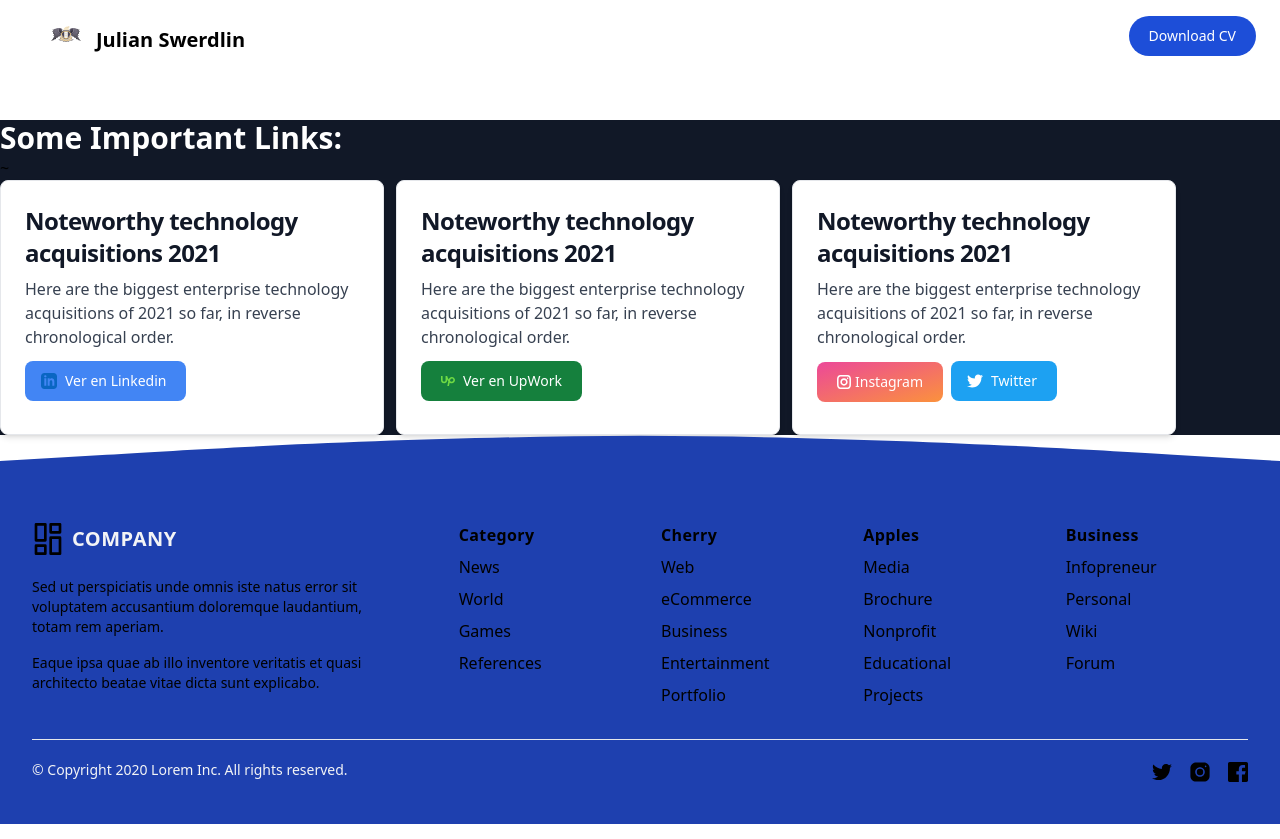
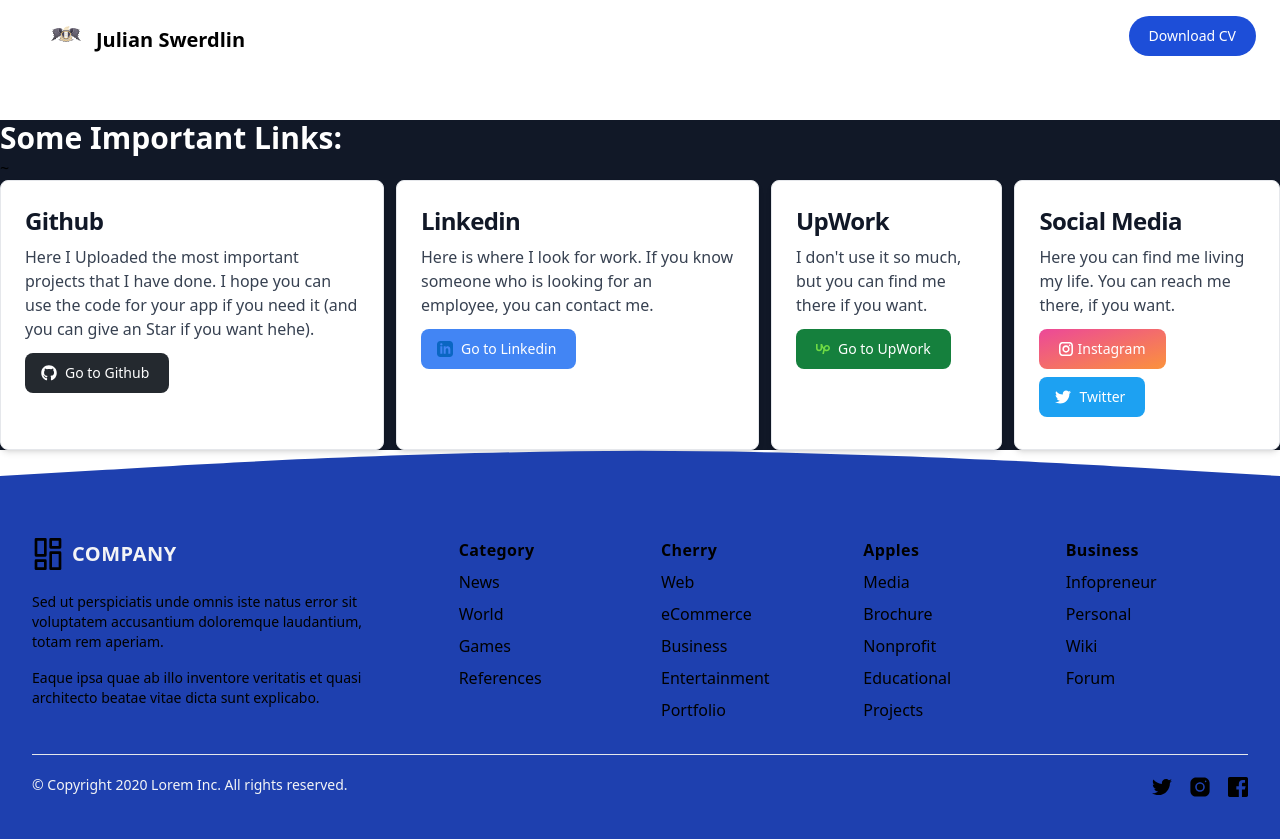
Before and after one commit to juliswer/portfolio2022, a Next.js app: page /components/Cards in a window 1280 px wide. Built offline with nearby package versions, Linux system fonts and the light colour scheme.

Commit message:
index changes

```diff
--- a/src/pages/components/Cards.jsx
+++ b/src/pages/components/Cards.jsx
@@ -1,30 +1,7 @@
-import React, { useState, useEffect } from "react";
-import axios from "axios";
 import { SiUpwork } from "react-icons/si";
 import { GrInstagram } from "react-icons/gr";
 
 const Cards = () => {
-  const [infoGit, setInfoGit] = useState(null);
-
-  const petHTTP = async () => {
-    try {
-      if (infoGit === null) {
-        const res = await axios.get("https://api.github.com/users/juliswer");
-        const data = res.data;
-        setInfoGit(data);
-      }
-    } catch (error) {
-      console.log(error);
-    }
-  };
-
-  useEffect(() => {
-    if (infoGit === null) {
-      return <h2>No se pudo encontrar</h2>;
-    }
-
-    petHTTP();
-  }, []);
 
   return (
     <div className="my-10 mb-10">
@@ -33,20 +10,20 @@ const Cards = () => {
       </h2>{" "}
       ~{"\n"}
       <div className="flex gap-3">
-        {infoGit !== null && (
           <div className="p-6 max-w-sm bg-white rounded-lg border border-gray-200 shadow-md dark:bg-gray-800 dark:border-gray-700">
             <a href="#">
               <h5 className="mb-2 text-2xl font-bold tracking-tight text-gray-900 dark:text-white">
-                {infoGit !== null && infoGit.name}
+                Github
               </h5>
             </a>
             <p className="mb-3 font-normal text-gray-700 dark:text-gray-400">
-              Here are the biggest enterprise technology acquisitions of 2021 so
-              far, in reverse chronological order.
+              Here I Uploaded the most important projects that I have done. I hope you can use the code for your app if you need it (and you can give an Star if you want hehe).
             </p>
             <a
               type="button"
-              href={infoGit && infoGit.html_url}
+              href="https://www.github.com/juliswer"
+              target="_blank"
+              rel="noreferrer"
               className="text-white bg-[#24292F] hover:bg-[#24292F]/90 focus:ring-4 focus:ring-[#24292F]/50 font-medium rounded-lg text-sm px-5 py-2.5 text-center inline-flex items-center dark:focus:ring-gray-500 dark:hover:bg-[#050708]/30 mr-2 mb-2"
             >
               <svg
@@ -64,22 +41,23 @@ const Cards = () => {
                   d="M165.9 397.4c0 2-2.3 3.6-5.2 3.6-3.3 .3-5.6-1.3-5.6-3.6 0-2 2.3-3.6 5.2-3.6 3-.3 5.6 1.3 5.6 3.6zm-31.1-4.5c-.7 2 1.3 4.3 4.3 4.9 2.6 1 5.6 0 6.2-2s-1.3-4.3-4.3-5.2c-2.6-.7-5.5 .3-6.2 2.3zm44.2-1.7c-2.9 .7-4.9 2.6-4.6 4.9 .3 2 2.9 3.3 5.9 2.6 2.9-.7 4.9-2.6 4.6-4.6-.3-1.9-3-3.2-5.9-2.9zM244.8 8C106.1 8 0 113.3 0 252c0 110.9 69.8 205.8 169.5 239.2 12.8 2.3 17.3-5.6 17.3-12.1 0-6.2-.3-40.4-.3-61.4 0 0-70 15-84.7-29.8 0 0-11.4-29.1-27.8-36.6 0 0-22.9-15.7 1.6-15.4 0 0 24.9 2 38.6 25.8 21.9 38.6 58.6 27.5 72.9 20.9 2.3-16 8.8-27.1 16-33.7-55.9-6.2-112.3-14.3-112.3-110.5 0-27.5 7.6-41.3 23.6-58.9-2.6-6.5-11.1-33.3 2.6-67.9 20.9-6.5 69 27 69 27 20-5.6 41.5-8.5 62.8-8.5s42.8 2.9 62.8 8.5c0 0 48.1-33.6 69-27 13.7 34.7 5.2 61.4 2.6 67.9 16 17.7 25.8 31.5 25.8 58.9 0 96.5-58.9 104.2-114.8 110.5 9.2 7.9 17 22.9 17 46.4 0 33.7-.3 75.4-.3 83.6 0 6.5 4.6 14.4 17.3 12.1C428.2 457.8 496 362.9 496 252 496 113.3 383.5 8 244.8 8zM97.2 352.9c-1.3 1-1 3.3 .7 5.2 1.6 1.6 3.9 2.3 5.2 1 1.3-1 1-3.3-.7-5.2-1.6-1.6-3.9-2.3-5.2-1zm-10.8-8.1c-.7 1.3 .3 2.9 2.3 3.9 1.6 1 3.6 .7 4.3-.7 .7-1.3-.3-2.9-2.3-3.9-2-.6-3.6-.3-4.3 .7zm32.4 35.6c-1.6 1.3-1 4.3 1.3 6.2 2.3 2.3 5.2 2.6 6.5 1 1.3-1.3 .7-4.3-1.3-6.2-2.2-2.3-5.2-2.6-6.5-1zm-11.4-14.7c-1.6 1-1.6 3.6 0 5.9 1.6 2.3 4.3 3.3 5.6 2.3 1.6-1.3 1.6-3.9 0-6.2-1.4-2.3-4-3.3-5.6-2z"
                 ></path>
               </svg>
-              Ver en Github
+              Go to Github
             </a>
           </div>
-        )}
         <div className="p-6 max-w-sm bg-white rounded-lg border border-gray-200 shadow-md dark:bg-gray-800 dark:border-gray-700">
           <a href="#">
             <h5 className="mb-2 text-2xl font-bold tracking-tight text-gray-900 dark:text-white">
-              Noteworthy technology acquisitions 2021
+              Linkedin
             </h5>
           </a>
           <p className="mb-3 font-normal text-gray-700 dark:text-gray-400">
-            Here are the biggest enterprise technology acquisitions of 2021 so
-            far, in reverse chronological order.
+            Here is where I look for work. If you know someone who is looking for an employee, you can contact me.
           </p>
-          <button
+          <a
+            href="https://www.linkedin.com/in/julian-swerdlin/"
             type="button"
+            target="_blank"
+            rel="noreferrer"
             className="text-white bg-[#4285F4] hover:bg-[#24292F]/90 focus:ring-4 focus:ring-[#24292F]/50 font-medium rounded-lg text-sm px-5 py-2.5 text-center inline-flex items-center dark:focus:ring-gray-500 dark:hover:bg-[#050708]/30 mr-2 mb-2"
           >
             <svg
@@ -92,44 +70,52 @@ const Cards = () => {
             >
               <path d="M19 0h-14c-2.761 0-5 2.239-5 5v14c0 2.761 2.239 5 5 5h14c2.762 0 5-2.239 5-5v-14c0-2.761-2.238-5-5-5zm-11 19h-3v-11h3v11zm-1.5-12.268c-.966 0-1.75-.79-1.75-1.764s.784-1.764 1.75-1.764 1.75.79 1.75 1.764-.783 1.764-1.75 1.764zm13.5 12.268h-3v-5.604c0-3.368-4-3.113-4 0v5.604h-3v-11h3v1.765c1.396-2.586 7-2.777 7 2.476v6.759z" />
             </svg>
-            Ver en Linkedin
-          </button>
-        </div>
-        <div className="p-6 max-w-sm bg-white rounded-lg border border-gray-200 shadow-md dark:bg-gray-800 dark:border-gray-700">
-          <a href="#">
-            <h5 className="mb-2 text-2xl font-bold tracking-tight text-gray-900 dark:text-white">
-              Noteworthy technology acquisitions 2021
-            </h5>
-          </a>
-          <p className="mb-3 font-normal text-gray-700 dark:text-gray-400">
-            Here are the biggest enterprise technology acquisitions of 2021 so
-            far, in reverse chronological order.
-          </p>
-          <a
-            type="button"
-            className="text-white bg-green-700 hover:bg-[#24292F]/90 focus:ring-4 focus:ring-[#24292F]/50 font-medium rounded-lg text-sm px-5 py-2.5 text-center inline-flex items-center dark:focus:ring-gray-500 dark:hover:bg-[#050708]/30 mr-2 mb-2"
-          >
-            <SiUpwork style={{ color: "#6FDA44" }} className="mr-2" />
-            Ver en UpWork
+            Go to Linkedin
           </a>
         </div>
         <div className="p-6 max-w-sm bg-white rounded-lg border border-gray-200 shadow-md dark:bg-gray-800 dark:border-gray-700">
           <a href="#">
             <h5 className="mb-2 text-2xl font-bold tracking-tight text-gray-900 dark:text-white">
-              Noteworthy technology acquisitions 2021
+              UpWork
             </h5>
           </a>
           <p className="mb-3 font-normal text-gray-700 dark:text-gray-400">
-            Here are the biggest enterprise technology acquisitions of 2021 so
-            far, in reverse chronological order.
+            I don&apos;t use it so much, but you can find me there if you want.
           </p>
           <a
+            href="https://www.upwork.com/freelancers/~0126eda966ba4b3ac4"
+            target="_blank"
+            rel="noreferrer"
+            type="button"
+            className="text-white bg-green-700 hover:bg-[#24292F]/90 focus:ring-4 focus:ring-[#24292F]/50 font-medium rounded-lg text-sm px-5 py-2.5 text-center inline-flex items-center dark:focus:ring-gray-500 dark:hover:bg-[#050708]/30 mr-2 mb-2"
+          >
+            <SiUpwork style={{ color: "#6FDA44" }} className="mr-2" />
+            Go to UpWork
+          </a>
+        </div>
+        <div className="p-6 max-w-sm bg-white rounded-lg border border-gray-200 shadow-md dark:bg-gray-800 dark:border-gray-700">
+          <a href="#">
+            <h5 className="mb-2 text-2xl font-bold tracking-tight text-gray-900 dark:text-white">
+              Social Media
+            </h5>
+          </a>
+          <p className="mb-3 font-normal text-gray-700 dark:text-gray-400">
+            Here you can find me living my life. You can reach me there, if you want.
+          </p>
+          <a
+            href="https://www.instagram.com/juliswer"
+            target="_blank"
+            rel="noreferrer"
             type="button"
             className="text-white bg-gradient-to-br from-pink-500 to-orange-400 hover:bg-gradient-to-bl focus:ring-4 focus:ring-pink-200 dark:focus:ring-pink-800 font-medium rounded-lg inline-flex text-sm px-5 py-2.5 text-center mr-2 mb-2"
           >
-            <GrInstagram className="mr-1" style={{ marginTop: "3px" }} /> Instagram
+            <GrInstagram className="mr-1" style={{ marginTop: "3px" }} />{" "}
+            Instagram
           </a>
-          <button
+          <a
+            href="https://www.twitter.com/juliswer"
+            target="_blank"
+            rel="noreferrer"
             type="button"
             className="text-white bg-[#1da1f2] hover:bg-[#1da1f2]/90 focus:ring-4 focus:ring-[#1da1f2]/50 font-medium rounded-lg text-sm px-5 py-2.5 text-center inline-flex items-center dark:focus:ring-[#1da1f2]/55 mr-2 mb-2"
           >
@@ -149,7 +135,7 @@ const Cards = () => {
               ></path>
             </svg>
             Twitter
-          </button>
+          </a>
         </div>
       </div>
     </div>
```
